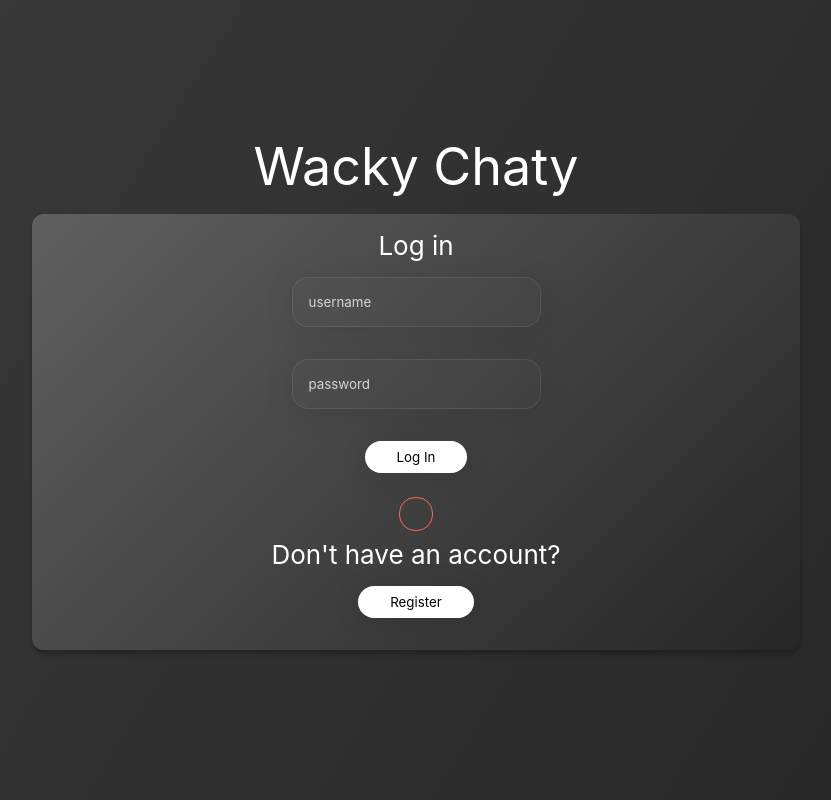
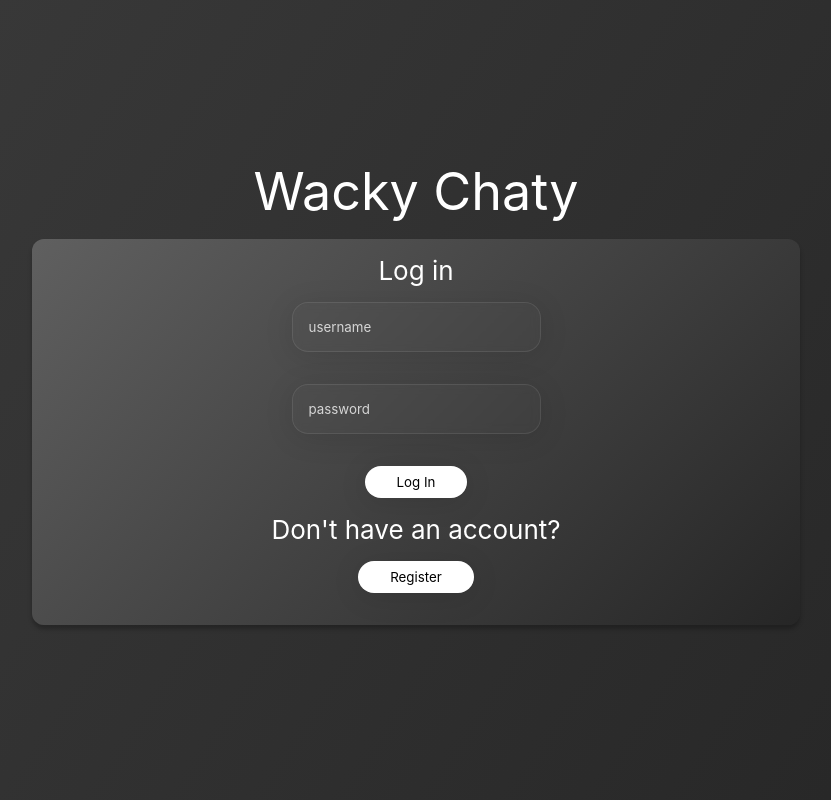
Before and after one commit to mxrmrtz/open-chat, a React (Create React App) app in the folder client/: page / in a window 1280 px wide. Shown: the whole page, without its empty margins (224-1055 px from the left). Built offline with nearby package versions, Linux system fonts and the light colour scheme; no server answers.

Commit message:
fix: only show log in failed div when log in fails

```diff
--- a/client/src/components/login/LoginPage.js
+++ b/client/src/components/login/LoginPage.js
@@ -61,7 +61,11 @@ const LoginPage = ({ getData, setCurrentUser }) => {
 								<div className={styles.container}>
 									<p>Log in</p>
 									<LoginForm logIn={logIn} setLoading={setLoading} />
-									<div className={styles.errorMessage}>{message}</div>
+									{message ? (
+										<div className={styles.errorMessage}>{message}</div>
+									) : (
+										<></>
+									)}
 									<p>Don't have an account?</p>
 									<button
 										onClick={() => {
```
